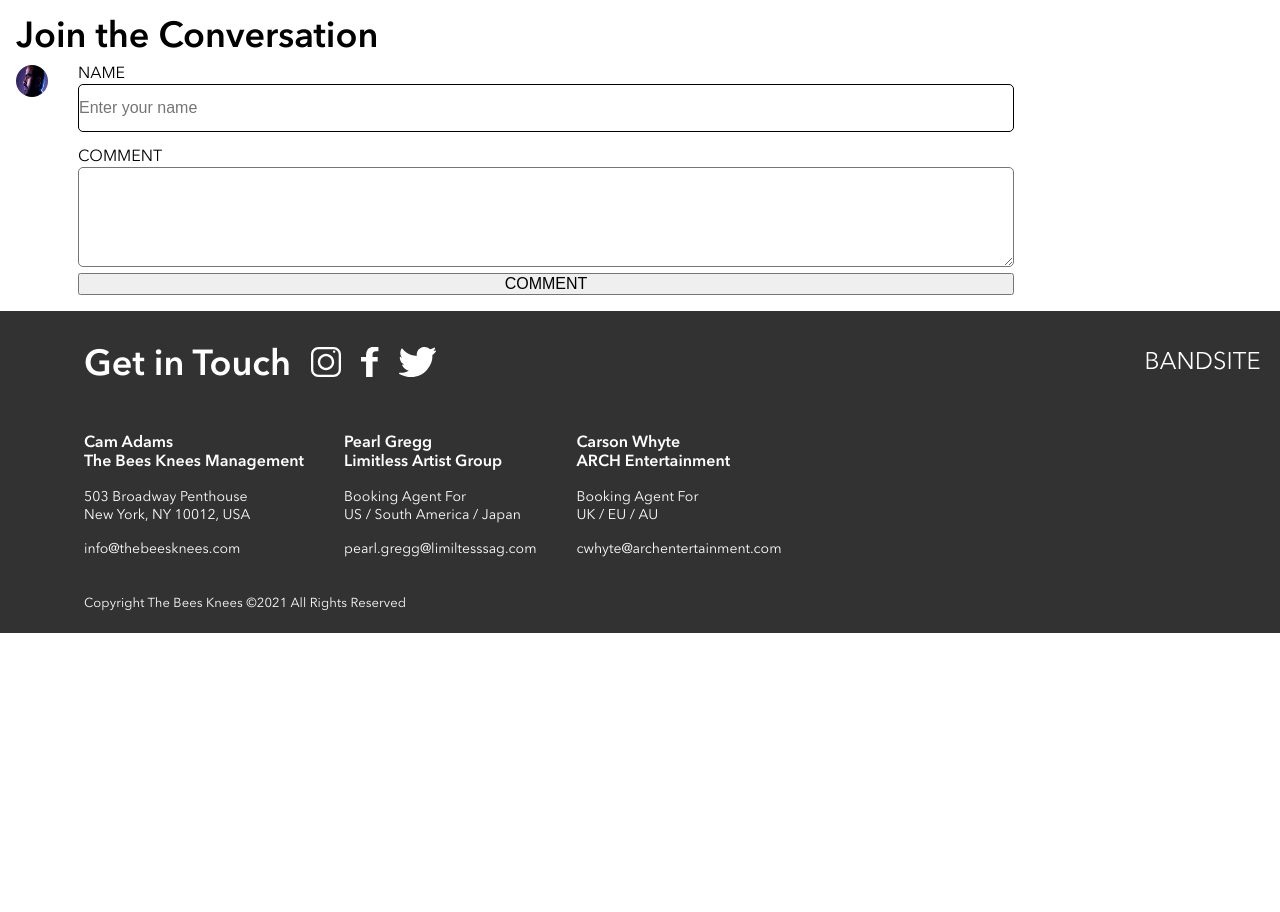
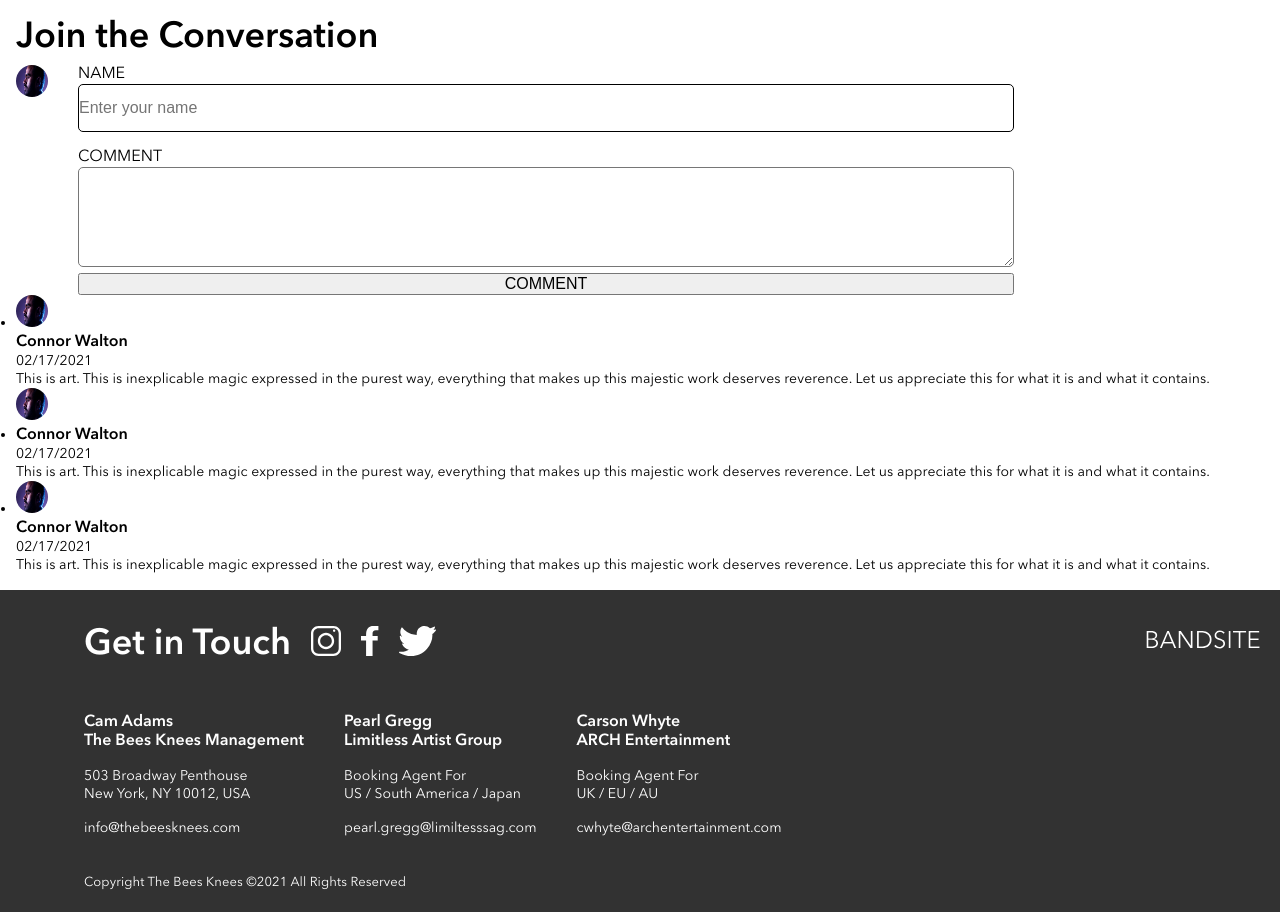
Before and after one commit to rm-jordan/bandsite, a plain HTML site: page index.html in a window 1280 px wide. Shown: the part 2940-3852 px from the top of the page. Before the commit the page ends 3573 px from the top, so only its background shows below. Drawn offline with Linux system fonts and the light colour scheme.

Commit message:
created rough outline for comment timeline section in html

```diff
--- a/index.html
+++ b/index.html
@@ -93,6 +93,33 @@
         <button class="comment__button" type="submit">COMMENT</button>
       </form>
     </div>
+    <!-- this is where we will create rough schematic for the JS part of the comment section -->
+    <div class="comment__box">
+    <ul>
+      <li><img class="comment__img"  src="./Assets/Images/Mohan-muruge.jpg" alt="">
+        <h4>Connor Walton</h4>
+        <p>02/17/2021</p>
+        <p>This is art. This is inexplicable magic expressed in the purest way, everything that makes up this majestic work deserves reverence. Let us appreciate this for what it is and what it contains.</p>
+      </li>
+      <img class="comment__img"  src="./Assets/Images/Mohan-muruge.jpg" alt="">
+      <li>
+        <h4>Connor Walton</h4>
+        <p>02/17/2021</p>
+        <p>This is art. This is inexplicable magic expressed in the purest way, everything that makes up this majestic work deserves reverence. Let us appreciate this for what it is and what it contains.</p>
+      </li>
+
+      <li>
+        <img class="comment__img"  src="./Assets/Images/Mohan-muruge.jpg" alt="">
+        <h4>Connor Walton</h4>
+        <p>02/17/2021</p>
+        <p>This is art. This is inexplicable magic expressed in the purest way, everything that makes up this majestic work deserves reverence. Let us appreciate this for what it is and what it contains.</p>
+      </li>
+    </ul>
+  </div>
+
+
+    <!-- this is where we will create rough schematic for the JS part of the comment section -->
+
     </section>
     <!-- Comment Section End -->
 
```
